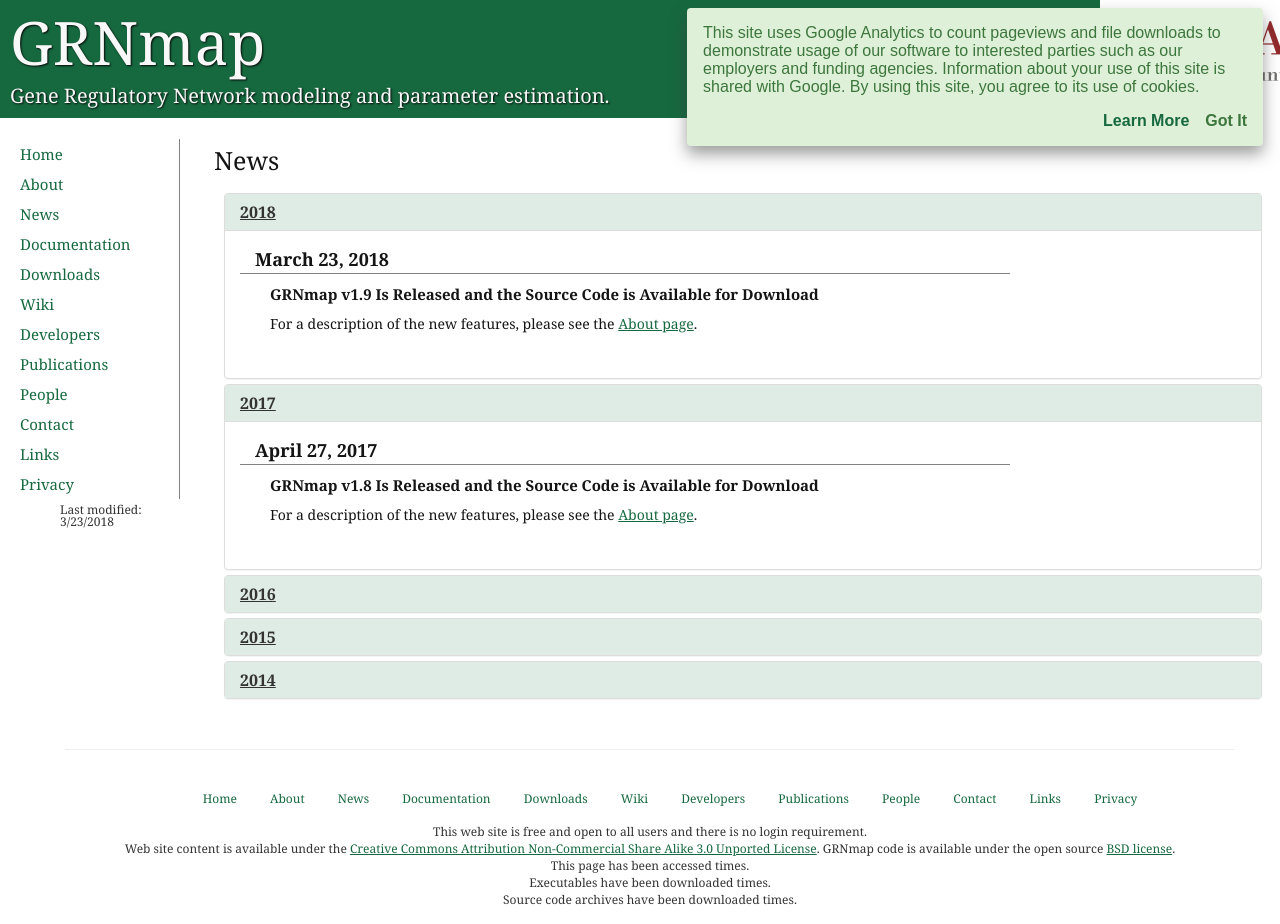
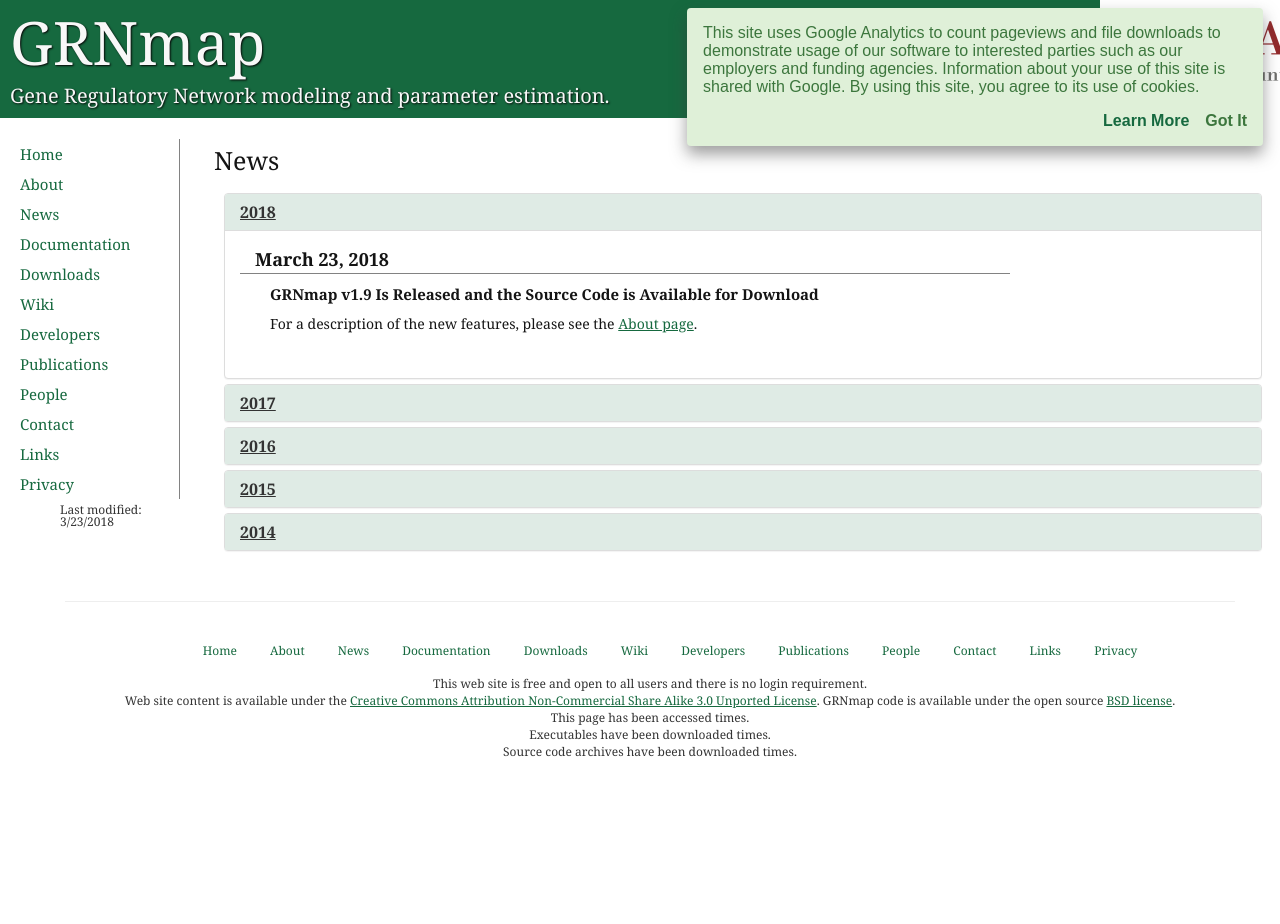
Before and after one commit to kdahlquist/GRNmap, a Jekyll site: the page built from news.html, in a window 1280 px wide. Built offline with Jekyll 4.4.1, drawn with Linux system fonts in a browser that asks for light colours; after the commit the page ends 900 px from its top, so only the background shows below that.

Commit message:
v1.8 no longer is opened by default on news page

```diff
--- a/news.html
+++ b/news.html
@@ -34,7 +34,7 @@ This File can be converted to a data-driven format, high-priority
                 </a>
             </p>
         </div> <!--panel-heading-->
-        <div id="news2017" class="panel-collapse collapse in">
+        <div id="news2017" class="panel-collapse collapse">
             <div class="panel-body">
                 <p class='newsDate'>April 27, 2017</p>
                 <p class='newsHeader'>GRNmap v1.8 Is Released and the Source Code is Available for Download</p>
```
